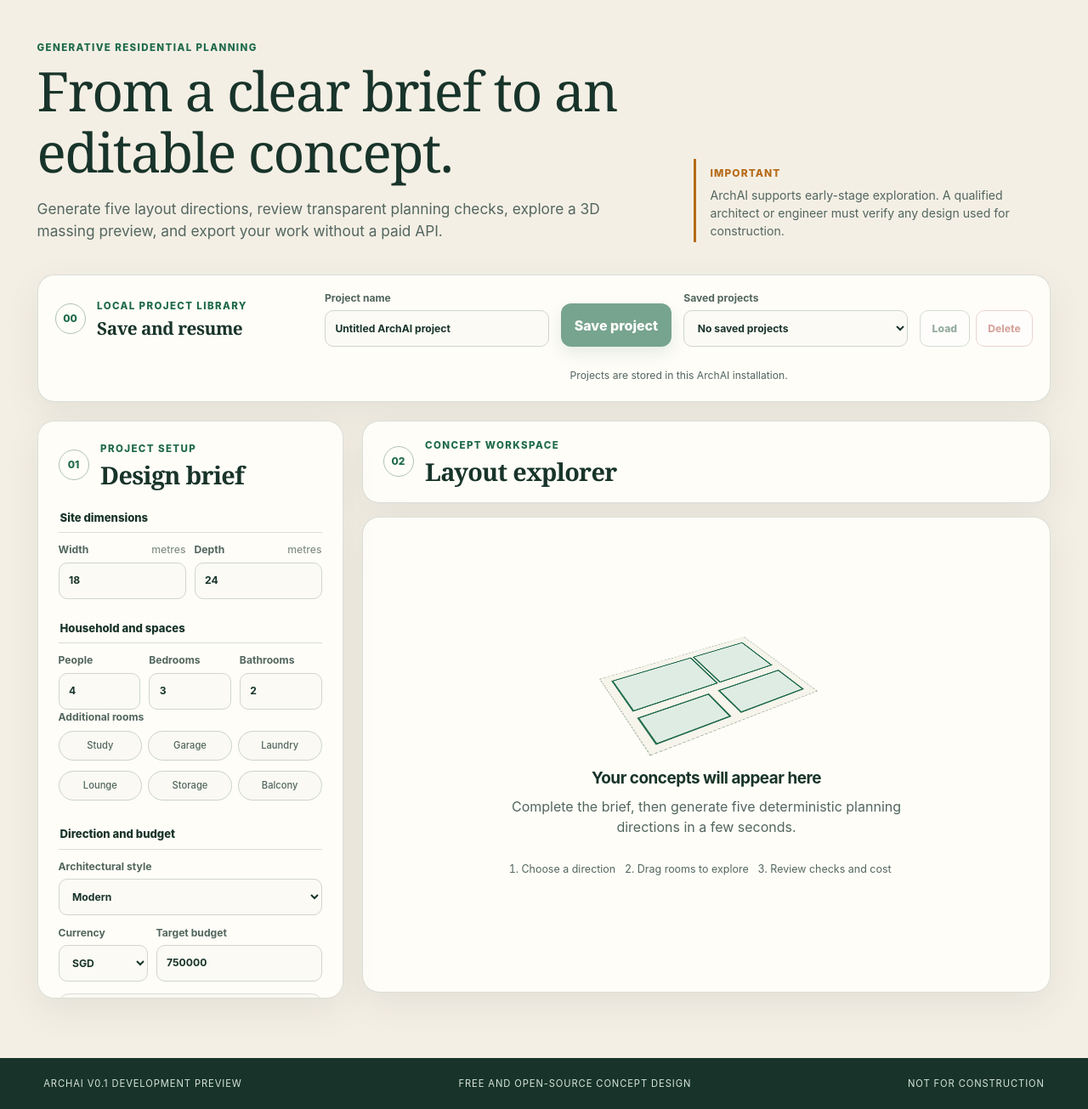
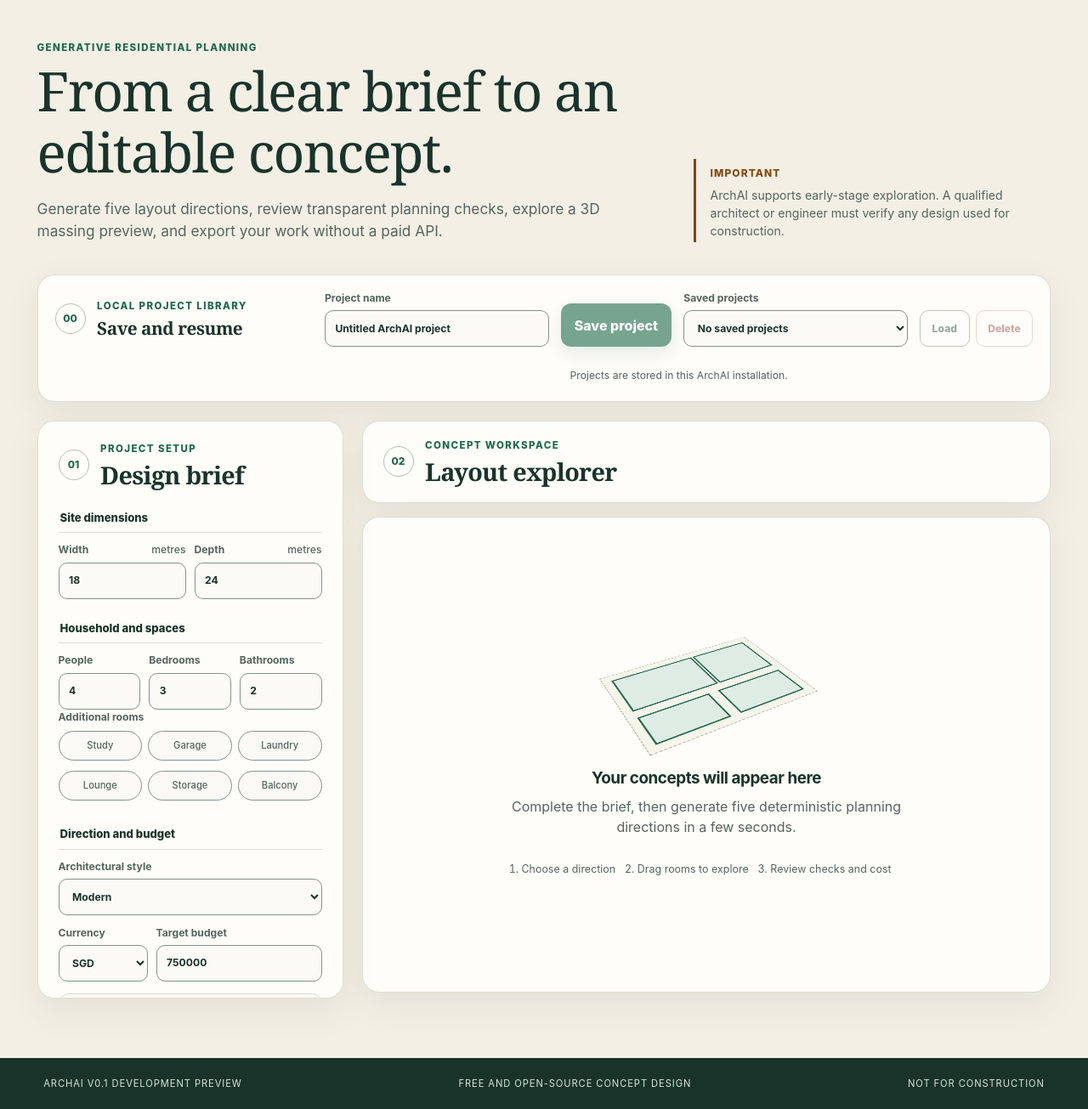
Before and after one commit to Shaurya-S0603/ArchAI, a Flask app: page / in a window 1280 px wide. Shown: the part 78-1383 px from the top of the page at 85% size. Run offline with Flask 3, Linux system fonts and the light colour scheme; data that the repository does not hold is empty.

Commit message:
fix: satisfy browser workflow and WCAG contrast gates

```diff
--- a/archai/static/css/styles.css
+++ b/archai/static/css/styles.css
@@ -8,7 +8,7 @@
   --sand: #f4efe5;
   --paper: #fffdf8;
   --line: #d9ded5;
-  --amber: #b66b19;
+  --amber: #87480d;
   --red: #a64135;
   --shadow: 0 14px 40px rgba(41, 58, 48, 0.08);
   --radius: 20px;
@@ -53,7 +53,7 @@ h3 { font-size: 1.18rem; }
 .project-manager__heading { align-self: center; }
 .project-manager__heading h2 { font-size: 1.3rem; }
 .project-actions { display: flex; gap: 7px; }
-.project-actions button { min-height: 43px; padding: .65rem .85rem; color: var(--green-dark); background: white; border: 1px solid #9ab4a3; border-radius: 10px; font-size: .76rem; font-weight: 800; }
+.project-actions button { min-height: 43px; padding: .65rem .85rem; color: var(--green-dark); background: white; border: 1px solid #6e8878; border-radius: 10px; font-size: .76rem; font-weight: 800; }
 .project-actions .danger-button { color: var(--red); border-color: #d1a29d; }
 .project-actions button:disabled { opacity: .45; cursor: default; }
 .compact-button { width: auto; min-height: 43px; justify-content: center; white-space: nowrap; }
@@ -67,8 +67,8 @@ h3 { font-size: 1.18rem; }
 fieldset { border: 0; padding: 0; margin: 25px 0; }
 legend { width: 100%; margin-bottom: 11px; padding-bottom: 7px; border-bottom: 1px solid var(--line); color: var(--ink); font-size: .82rem; font-weight: 800; }
 label, .field-label { display: block; color: var(--ink-soft); font-size: .76rem; font-weight: 700; }
-label > span:not(.step) { float: right; color: #809088; font-weight: 500; }
-input[type="number"], input[type="text"], select { width: 100%; min-height: 43px; margin-top: 5px; padding: .65rem .72rem; color: var(--ink); background: #fbfaf5; border: 1px solid #cfd6ce; border-radius: 10px; }
+label > span:not(.step) { float: right; color: var(--ink-soft); font-weight: 500; }
+input[type="number"], input[type="text"], select { width: 100%; min-height: 43px; margin-top: 5px; padding: .65rem .72rem; color: var(--ink); background: #fbfaf5; border: 1px solid #82958a; border-radius: 10px; }
 input[type="number"]:focus, input[type="text"]:focus, select:focus { border-color: var(--green); background: white; }
 .field-row { display: grid; grid-template-columns: 1fr 1fr; gap: 10px; }
 .field-row--three { grid-template-columns: repeat(3, 1fr); }
@@ -76,7 +76,7 @@ input[type="number"]:focus, input[type="text"]:focus, select:focus { border-colo
 .chip-grid { display: grid; grid-template-columns: repeat(3, 1fr); gap: 7px; margin-top: 7px; }
 .chip-grid label { position: relative; min-height: 40px; }
 .chip-grid input { position: absolute; opacity: 0; }
-.chip-grid span { float: none !important; display: block; padding: .5rem .3rem; text-align: center; border: 1px solid #cad3cb; border-radius: 99px; background: #faf9f3; color: var(--ink-soft) !important; font-size: .7rem; }
+.chip-grid span { float: none !important; display: block; padding: .5rem .3rem; text-align: center; border: 1px solid #82958a; border-radius: 99px; background: #faf9f3; color: var(--ink-soft) !important; font-size: .7rem; }
 .chip-grid input:checked + span { background: var(--green-pale); color: var(--green-dark) !important; border-color: #86aa94; }
 .chip-grid input:focus-visible + span { outline: 3px solid var(--green); outline-offset: 2px; }
 .toggle-list { display: grid; gap: 8px; margin-top: 14px; }
@@ -113,7 +113,7 @@ input[type="number"]:focus, input[type="text"]:focus, select:focus { border-colo
 .variation-tabs { display: grid; grid-template-columns: repeat(5, minmax(110px, 1fr)); gap: 8px; overflow-x: auto; }
 .variation-tabs button { min-width: 118px; padding: .7rem .6rem; text-align: left; border: 1px solid var(--line); border-radius: 12px; background: rgba(255,255,255,.62); color: var(--ink-soft); }
 .variation-tabs button span, .variation-tabs button strong { display: block; }
-.variation-tabs button span { margin-bottom: .2rem; color: #809088; font-size: .66rem; }
+.variation-tabs button span { margin-bottom: .2rem; color: var(--ink-soft); font-size: .66rem; }
 .variation-tabs button strong { font-size: .78rem; }
 .variation-tabs button.is-active { border-color: var(--green); background: var(--green-dark); color: white; }
 .variation-tabs button.is-active span { color: #cde1d5; }
@@ -138,7 +138,7 @@ input[type="number"]:focus, input[type="text"]:focus, select:focus { border-colo
 .room .resize-handle--nw, .room .resize-handle--se { cursor: nwse-resize; }
 .room .resize-handle--ne, .room .resize-handle--sw { cursor: nesw-resize; }
 .room text { pointer-events: none; fill: #17362a; text-anchor: middle; dominant-baseline: middle; font-weight: 800; font-size: .55px; }
-.room .room-area { font-size: .42px; font-weight: 600; fill: #496157; }
+.room .room-area { font-size: .42px; font-weight: 600; fill: #17362a; }
 .topology-layer { pointer-events: none; }
 .zoning-layer { pointer-events: none; }
 .furniture-zone { fill: rgba(90, 102, 95, .12); stroke: #64736b; stroke-width: .07; stroke-dasharray: .18 .12; }
@@ -150,7 +150,7 @@ input[type="number"]:focus, input[type="text"]:focus, select:focus { border-colo
 .opening-cut { stroke: #fbfaf4; stroke-width: .42; }
 .opening { fill: none; stroke-linecap: square; }
 .opening--door { stroke: #247451; stroke-width: .11; stroke-dasharray: .16 .1; }
-.opening--entry_door { stroke: #b66b19; stroke-width: .15; }
+.opening--entry_door { stroke: var(--amber); stroke-width: .15; }
 .opening--window { stroke: #397fa4; stroke-width: .28; }
 .north-arrow { fill: var(--green-dark); font-size: .65px; font-weight: 800; }
 .canvas-hint { position: absolute; left: 50%; bottom: 14px; transform: translateX(-50%); max-width: calc(100% - 30px); margin: 0; padding: .46rem .75rem; color: var(--ink-soft); background: rgba(255,253,248,.92); border: 1px solid var(--line); border-radius: 99px; font-size: .68rem; text-align: center; box-shadow: 0 4px 14px rgba(0,0,0,.08); }
@@ -176,7 +176,7 @@ input[type="number"]:focus, input[type="text"]:focus, select:focus { border-colo
 .issue-list li { padding: .65rem .7rem; border-left: 3px solid var(--amber); background: #faf5e9; border-radius: 0 9px 9px 0; color: var(--ink-soft); font-size: .72rem; }
 .issue-list li.error { border-color: var(--red); background: #fbefed; }
 .issue-list strong { display: block; color: var(--ink); margin-bottom: .12rem; }
-.disclaimer { margin: 14px 0 0; color: #78877f; font-size: .66rem; }
+.disclaimer { margin: 14px 0 0; color: var(--ink-soft); font-size: .66rem; }
 .cost-total { padding: 22px 0 14px; }
 .cost-total span, .cost-total strong, .cost-total small { display: block; }
 .cost-total span { color: var(--ink-soft); font-size: .72rem; }
@@ -189,7 +189,7 @@ input[type="number"]:focus, input[type="text"]:focus, select:focus { border-colo
 .export-card { padding: 22px; display: flex; justify-content: space-between; align-items: center; gap: 2rem; }
 .export-card p:not(.eyebrow) { margin: .45rem 0 0; color: var(--ink-soft); font-size: .8rem; }
 .export-actions { display: flex; flex-wrap: wrap; justify-content: flex-end; gap: 8px; }
-.export-actions button { min-width: 64px; min-height: 40px; padding: .65rem .8rem; background: white; color: var(--green-dark); border: 1px solid #9ab4a3; border-radius: 9px; font-weight: 800; font-size: .74rem; }
+.export-actions button { min-width: 64px; min-height: 40px; padding: .65rem .8rem; background: white; color: var(--green-dark); border: 1px solid #6e8878; border-radius: 9px; font-weight: 800; font-size: .74rem; }
 .export-actions button:hover { color: white; background: var(--green); }
 
 footer { display: flex; justify-content: space-between; gap: 1rem; padding: 22px clamp(20px, 4vw, 64px); color: #d6e3da; background: var(--ink); font-size: .7rem; text-transform: uppercase; letter-spacing: .08em; }
```
Also changed, not shown: tests/e2e/archai.spec.js (+3 -3 lines).
